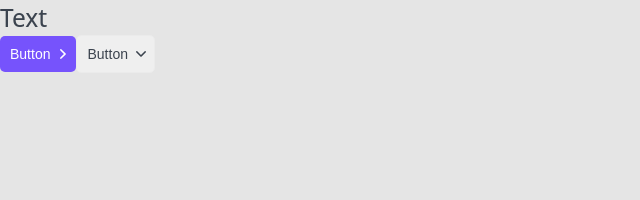
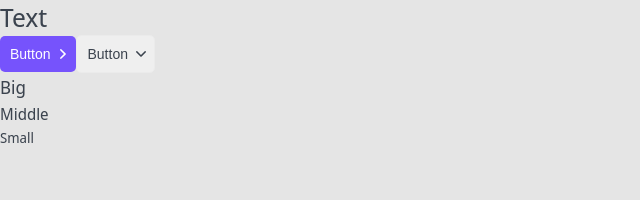
Before and after one commit to AndriiBVW/top-app, a Next.js app: page / in a window 1280 px wide. Shown: the top 200 px of the page, without its empty margins (0-640 px from the left). Built offline with nearby package versions, Linux system fonts and the light colour scheme.

Commit message:
feat: add paragraph component

```diff
--- /dev/null
+++ b/components/P/P.module.css
@@ -0,0 +1,18 @@
+.p {
+	margin: 0;
+}
+
+.s {
+	font-size: 14px;
+	line-height: 24px;
+}
+
+.m {
+	font-size: 16px;
+	line-height: 24px;
+}
+
+.l {
+	font-size: 18px;
+	line-height: 29px;
+}
--- /dev/null
+++ b/components/P/P.props.ts
@@ -0,0 +1,6 @@
+import { DetailedHTMLProps, HTMLAttributes, ReactNode } from "react";
+
+export interface PProps extends DetailedHTMLProps<HTMLAttributes<HTMLParagraphElement>, HTMLParagraphElement> {
+	size?: "s" | "m" | "l";
+	children: ReactNode;
+}
--- /dev/null
+++ b/components/P/P.tsx
@@ -0,0 +1,16 @@
+import { PProps } from "./P.props";
+import styles from "./P.module.css";
+import cn from "classnames";
+
+
+export const P = ({ size = "m", children, className, ...props }: PProps): JSX.Element => {
+	return (
+		<p className={cn(styles.p, className, {
+			[styles.s]: size === "s",
+			[styles.m]: size === "m",
+			[styles.l]: size === "l",
+		})}
+			{...props}
+		>{children}</p>
+	);
+};
--- a/components/index.ts
+++ b/components/index.ts
@@ -1,2 +1,3 @@
 export * from "./Htag/Htag";
 export * from "./Button/Button";
+export * from "./P/P";
--- a/pages/index.tsx
+++ b/pages/index.tsx
@@ -1,5 +1,5 @@
 import type { NextPage } from 'next';
-import { Button, Htag } from '../components';
+import { Button, Htag, P } from '../components';
 
 const Home: NextPage = () => {
   return (
@@ -7,6 +7,9 @@
       <Htag tag="h1">Text</Htag>
       <Button appearance="primary" arrow="right">Button</Button>
       <Button appearance="ghost" arrow="down">Button</Button>
+      <P size="l">Big</P>
+      <P>Middle</P>
+      <P size="s">Small</P>
     </>
   );
 };
```
